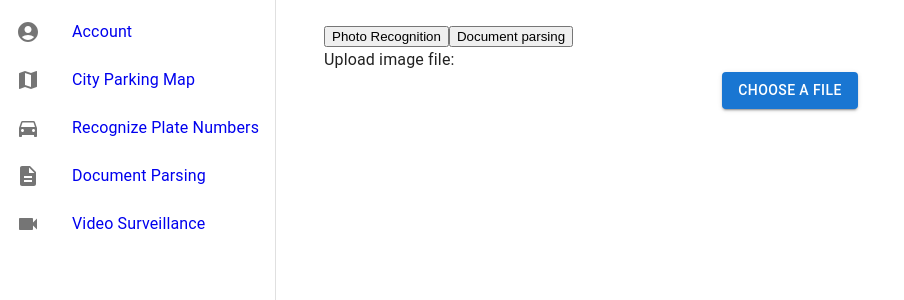
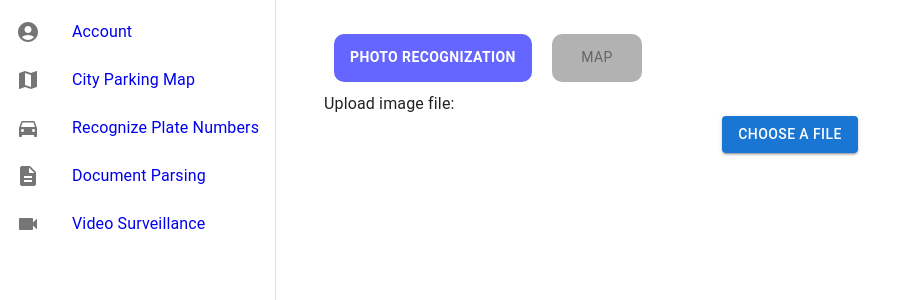
Before and after one commit to LazorchikV/alpr, a React (Create React App) app in the folder web/: page /recognize-plates in a window 1280 px wide. Both pictures are taken after typing "name@example.com", "Sample123" into the empty fields and a click on the button "ВОЙТИ". Shown: the top 300 px of the page, without its empty margins (0-904 px from the left). Built offline with nearby package versions, Linux system fonts and the light colour scheme.

Commit message:
Improved login and tabs.

```diff
--- a/web/src/components/Sidebar/pages/RecognizePlates.js
+++ b/web/src/components/Sidebar/pages/RecognizePlates.js
@@ -1,17 +1,16 @@
 import React from "react";
 import PhotoRecognition from '../../photoRecognition/PhotoRecognition';
-import ProductsService from '../../productService/ProductService';
 import Tabs from '../../Tabs/Tabs';
 
 const RecognizePlates = () => {
   return (
     <div>
       <Tabs>
-        <div label="Photo Recognition">
+        <div label="PHOTO RECOGNIZATION">
           <PhotoRecognition/>
         </div>
-        <div label="Document parsing">
-          <ProductsService/>
+        <div label="MAP">
+          {'MAP'}
         </div>
       </Tabs>
     </div>
--- a/web/src/components/Tabs/Tab/Tab.js
+++ b/web/src/components/Tabs/Tab/Tab.js
@@ -1,14 +1,21 @@
 import React from 'react';
+import { Tab } from "@mui/material";
 
-const Tab = ({ label, activeTab, onClick }) => {
+const TabComponent = ({ label, activeTab, onClick }) => {
     return (
-        <button
-            className={activeTab === label ? 'active' : ''}
-            onClick={() => onClick(label)}
-        >
-            {label}
-        </button>
+      <Tab
+        label={label}
+        onClick={() => onClick(label)}
+        sx={{
+            backgroundColor: activeTab === label ? "blue" : "grey",
+            color: activeTab === label ? "white" : "black",
+            fontWeight: activeTab === label ? "bold" : "normal",
+            borderRadius: "10px",
+            textTransform: "none",
+            margin: '10px',
+        }}
+      />
     );
 };
 
-export default Tab;
+export default TabComponent;
--- a/web/src/components/Tabs/Tabs.js
+++ b/web/src/components/Tabs/Tabs.js
@@ -1,5 +1,5 @@
 import React, {useState} from 'react';
-import Tab from './Tab/Tab';
+import TabComponent from './Tab/Tab';
 
 
 const Tabs = ({ children }) => {
@@ -13,7 +13,7 @@ const Tabs = ({ children }) => {
         <div>
             <div className="tabs">
                 {children.map((child) => (
-                    <Tab
+                    <TabComponent
                         key={child.props.label}
                         label={child.props.label}
                         activeTab={activeTab}
```
